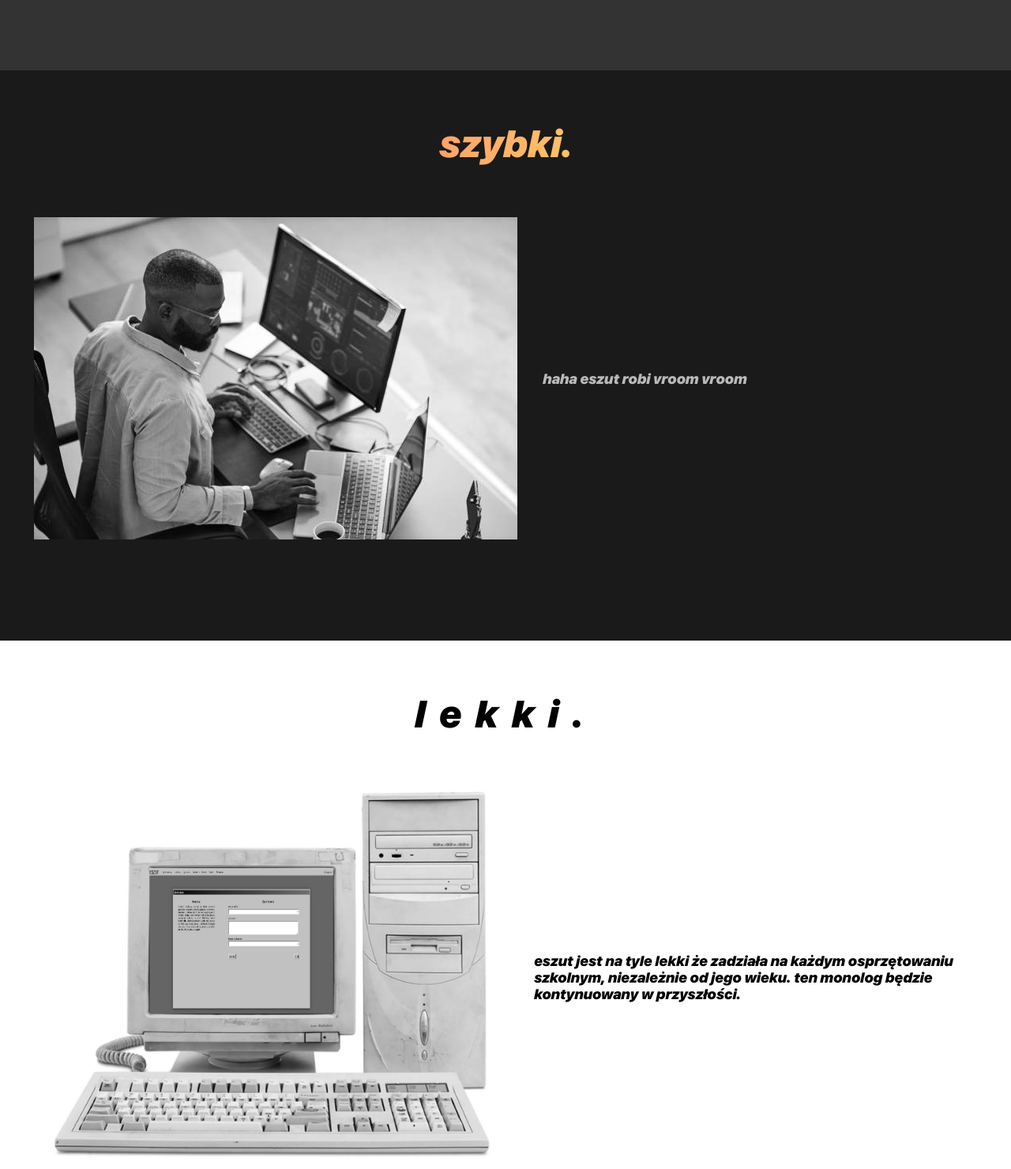
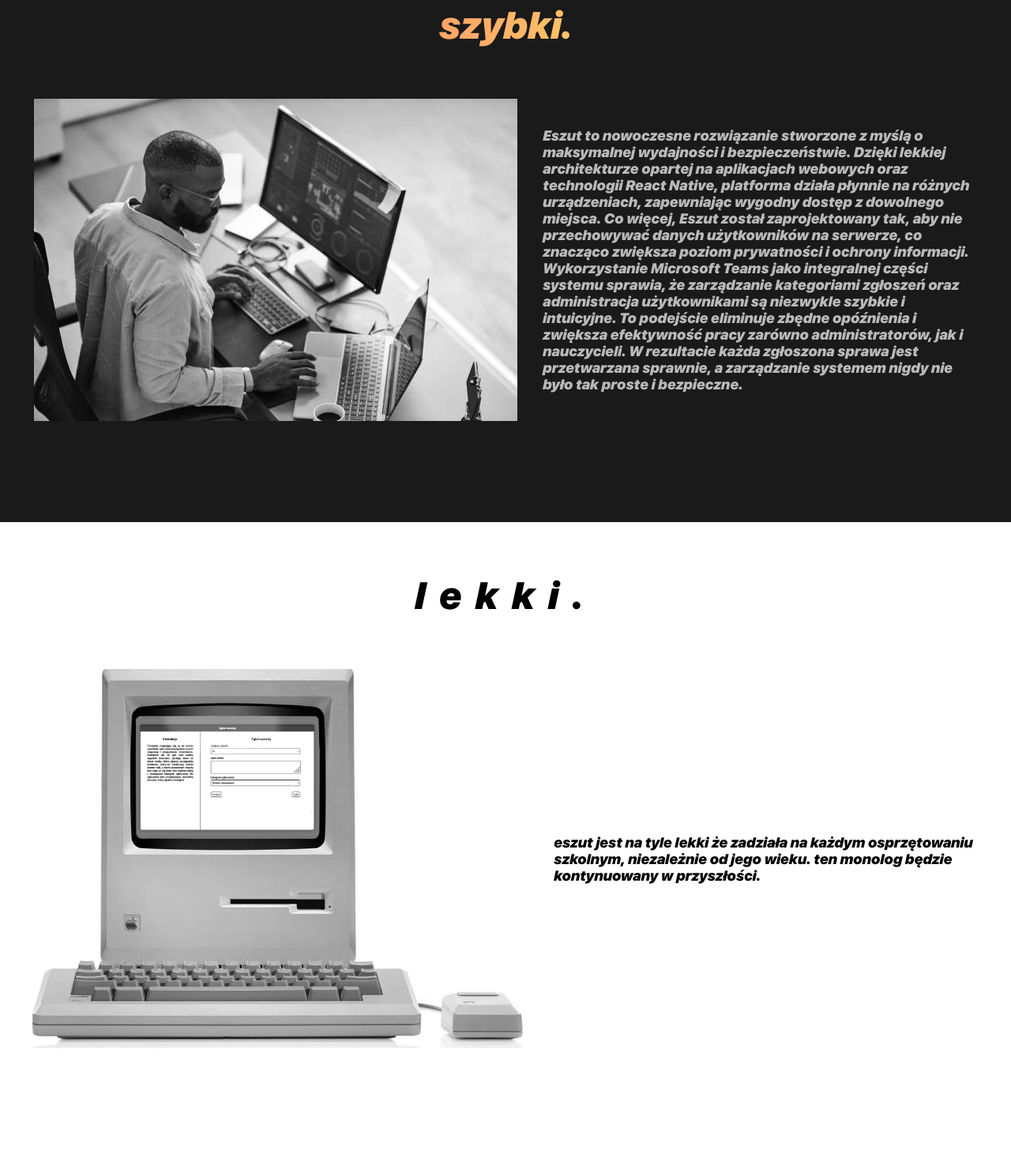
Before and after one commit to matiEU07/eszut-landing, a plain HTML site: page index.html in a window 1280 px wide. Shown: the part 1538-3018 px from the top of the page at 79% size. Drawn offline with Linux system fonts and the light colour scheme; a web font is replaced by a local one.

Commit message:
add macintosh

```diff
--- a/index.html
+++ b/index.html
@@ -87,14 +87,14 @@ window.onload = function () {
     <div class="intuitive">
     <img class="teacher" src="assets/fast.jpg">
         <div style="margin-top: 64px; width: 550px; font-size: 18px; margin-left: 32px;">
-            haha eszut robi vroom vroom
+            Eszut to nowoczesne rozwiązanie stworzone z myślą o maksymalnej wydajności i bezpieczeństwie. Dzięki lekkiej architekturze opartej na aplikacjach webowych oraz technologii React Native, platforma działa płynnie na różnych urządzeniach, zapewniając wygodny dostęp z dowolnego miejsca. Co więcej, Eszut został zaprojektowany tak, aby nie przechowywać danych użytkowników na serwerze, co znacząco zwiększa poziom prywatności i ochrony informacji. Wykorzystanie Microsoft Teams jako integralnej części systemu sprawia, że zarządzanie kategoriami zgłoszeń oraz administracja użytkownikami są niezwykle szybkie i intuicyjne. To podejście eliminuje zbędne opóźnienia i zwiększa efektywność pracy zarówno administratorów, jak i nauczycieli. W rezultacie każda zgłoszona sprawa jest przetwarzana sprawnie, a zarządzanie systemem nigdy nie było tak proste i bezpieczne.
         </div>
     </div>
 
     <div class="light">
         <h1 class="wideIN">lekki.</h1>
         <div class="intuitive">
-        <img class="teacher" src="assets/light.jpg" height="480px">
+        <img class="teacher" src="assets/light.png" height="480px">
             <div style="margin-top: 64px; width: 550px; font-size: 18px; margin-left: 32px;">
                 eszut jest na tyle lekki że zadziała na każdym osprzętowaniu szkolnym, niezależnie od jego wieku. ten monolog będzie kontynuowany w przyszłości.
             </div>
--- a/main.css
+++ b/main.css
@@ -56,7 +56,7 @@ body{
 }
 .poster{
     padding-top: 40px;
-    height: 950px;
+    height: 100vh;
     background-color: rgb(26, 26, 26);
     overflow: hidden;
     text-align: center;
```
Also changed, not shown: assets/light.png (added).
